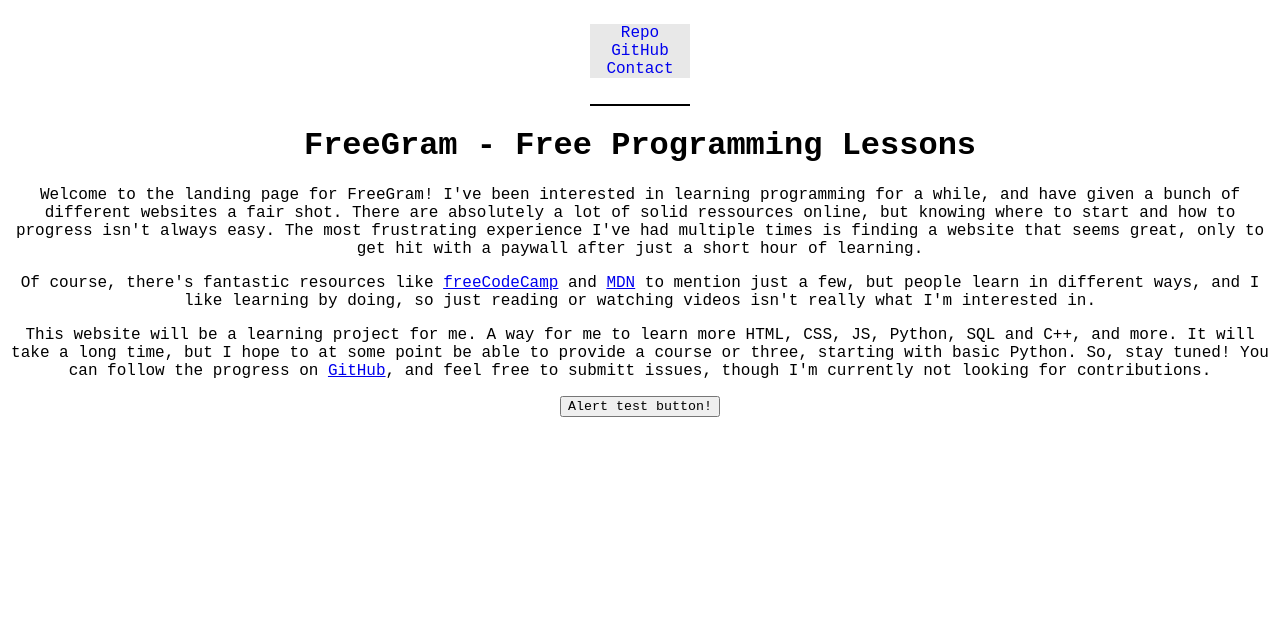
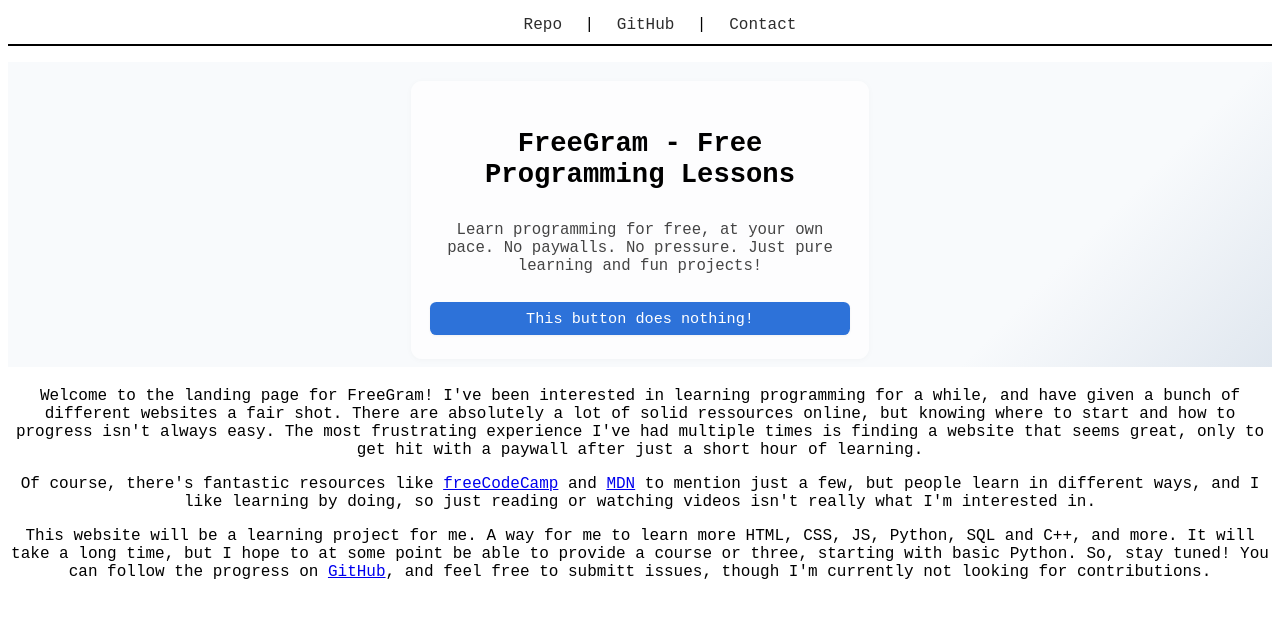
Before and after one commit to AnBasement/FreeGram, a website: page index.html in a window 1280 px wide. Drawn offline with Linux system fonts and the light colour scheme.

Commit message:
Adding a hero class, changing up the nav bar.

```diff
--- a/index.html
+++ b/index.html
@@ -7,22 +7,27 @@
         <title>FreeGram - Free Programming Lessons</title>
     </head>
     <body>
-        <nav class ="menu">
-            <ol>
-                <li><a href="https://github.com/AnBasement/FreeGram">Repo</a></li>
-                <li><a href="https://github.com/AnBasement">GitHub</a></li>
+        <nav>
+            <ul class="menu">
+                <li><a href="https://github.com/AnBasement/FreeGram">Repo</a> |</li>
+                <li><a href="https://github.com/AnBasement">GitHub</a> |</li>
                 <li><a href="https://github.com/AnBasement/FreeGram/issues/new?template=contact.yml">Contact</a></li>
-            </ol>
+            </ul>
         </nav>
-        <h1>FreeGram - Free Programming Lessons</h1>
+        <section class="hero">
+            <div class="hero-content">
+                <h1>FreeGram - Free Programming Lessons</h1>
+                <p>Learn programming for free, at your own pace. No paywalls. No pressure. Just pure learning and fun projects!</p>
+                <button class="cta" onclick="alertButton()">This button does nothing!</button>
+            </div>
+        </section>
+        <main>
+            <p>Welcome to the landing page for FreeGram! I've been interested in learning programming for a while, and have given a bunch of different websites a fair shot. There are absolutely a lot of solid ressources online, but knowing where to start and how to progress isn't always easy. The most frustrating experience I've had multiple times is finding a website that seems great, only to get hit with a paywall after just a short hour of learning.</p>
 
-        <p>Welcome to the landing page for FreeGram! I've been interested in learning programming for a while, and have given a bunch of different websites a fair shot. There are absolutely a lot of solid ressources online, but knowing where to start and how to progress isn't always easy. The most frustrating experience I've had multiple times is finding a website that seems great, only to get hit with a paywall after just a short hour of learning.</p>
+            <p>Of course, there's fantastic resources like <a href="https://www.freecodecamp.org/">freeCodeCamp</a> and <a href="https://developer.mozilla.org/en-US/">MDN</a> to mention just a few, but people learn in different ways, and I like learning by doing, so just reading or watching videos isn't really what I'm interested in.</p>
 
-        <p>Of course, there's fantastic resources like <a href="https://www.freecodecamp.org/">freeCodeCamp</a> and <a href="https://developer.mozilla.org/en-US/">MDN</a> to mention just a few, but people learn in different ways, and I like learning by doing, so just reading or watching videos isn't really what I'm interested in.</p>
-
-        <p>This website will be a learning project for me. A way for me to learn more HTML, CSS, JS, Python, SQL and C++, and more. It will take a long time, but I hope to at some point be able to provide a course or three, starting with basic Python. So, stay tuned! You can follow the progress on <a href="https://github.com/AnBasement/FreeGram">GitHub</a>, and feel free to submitt issues, though I'm currently not looking for contributions.</p>
-
-        <button onclick="alertButton()">Alert test button!</button>
+            <p>This website will be a learning project for me. A way for me to learn more HTML, CSS, JS, Python, SQL and C++, and more. It will take a long time, but I hope to at some point be able to provide a course or three, starting with basic Python. So, stay tuned! You can follow the progress on <a href="https://github.com/AnBasement/FreeGram">GitHub</a>, and feel free to submitt issues, though I'm currently not looking for contributions.</p>
+        </main>
         <script src="script.js"></script>
     </body>
 </html>
--- a/styles.css
+++ b/styles.css
@@ -3,24 +3,79 @@
     font-family:'Courier New', Courier, monospace
 }
 
-nav {
+.menu {
+    display: flex;
+    justify-content: center;
+    gap: 10px;
     border-bottom: solid black 2px;
     padding-bottom: 10px;
+    list-style: none;
 }
 
-.menu {
-    display: inline-block
+.hero {
+    display: grid;
+    place-items: center;
+    min-height: 20vh;
+    background: linear-gradient(135deg, #f8fafc 80%, #e0e7ef 100%);
+    margin-bottom: 1.2rem;
+    padding: 1.2rem 0.5rem 0.5rem 0.5rem;
 }
 
-.menu ol {
-    list-style-type: none;
-    padding-left: 0;
-    overflow: hidden;
-    background-color: #e8e8e8;
+.hero-content {
+    max-width: 420px;
+    display: grid;
+    gap: 0.7rem;
+    background: rgba(255,255,255,0.7);
+    border-radius: 0.7rem;
+    box-shadow: 0 1px 6px rgba(0,0,0,0.03);
+    padding: 1.1rem 0.7rem;
+}
+
+.hero h1 {
+    font-size: 1.3rem;
+    margin-bottom: 0.3rem;
+}
+
+.hero p {
+    font-size: 0.98rem;
+    color: #444;
+}
+
+.cta {
+    background: #2d72d9;
+    color: #fff;
+    border: none;
+    border-radius: 0.4rem;
+    padding: 0.5em 1.2em;
+    font-size: 0.95rem;
+    cursor: pointer;
+    transition: background 0.3s, transform 0.2s;
+    box-shadow: 0 1px 3px rgba(0,0,0,0.05);
+}
+
+.cta:hover, .cta:focus {
+    background: #174ea6;
+    transform: translateY(-2px) scale(1.04);
 }
 
 .menu a {
-    text-align: center;
-    padding: 14px 16px;
+    color: #2d2d2d;
     text-decoration: none;
+    padding: 0.5em 0.8em;
+    border-radius: 0.3em;
+    transition: background 0.2s, color 0.2s;
 }
+
+.menu a:hover, .menu a:focus {
+    background: #e0e7ef;
+    color: #174ea6;
+}
+
+@media (min-width: 600px) {
+    .hero h1 {
+        font-size: 1.7rem;
+    }
+    .hero-content {
+        padding: 1.5rem 1.2rem;
+    }
+}
```
